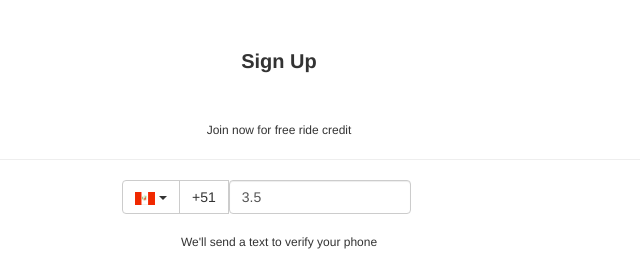
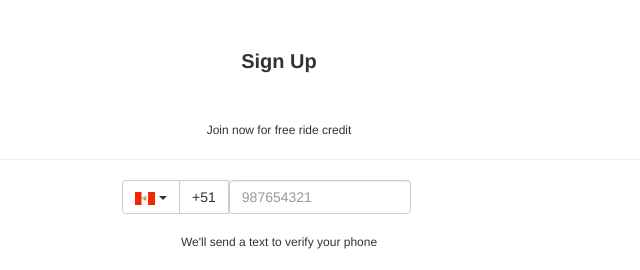
Before and after one commit to Zandi17/lyft-demo, a plain HTML site: page login.html in a window 1280 px wide. Shown: the top 270 px of the page, 361-1001 px from the left. Drawn offline with Linux system fonts and the light colour scheme.

Commit message:
cambios en el teclado

```diff
--- a/login.html
+++ b/login.html
@@ -36,7 +36,7 @@
     						</ul>
   						</div>
   							<button type="button" class="btn btn-default">+51</button>
-  							<input id="ingreseNumero" type="number" step="any" value="3.5" class="form-control formshadow" maxlength="9" placeholder="987654321" >
+  							<input id="ingreseNumero" type="number" step="any" class="form-control formshadow" maxlength="9" placeholder="987654321" >
 
 					</div>
 			  	</div>
```
